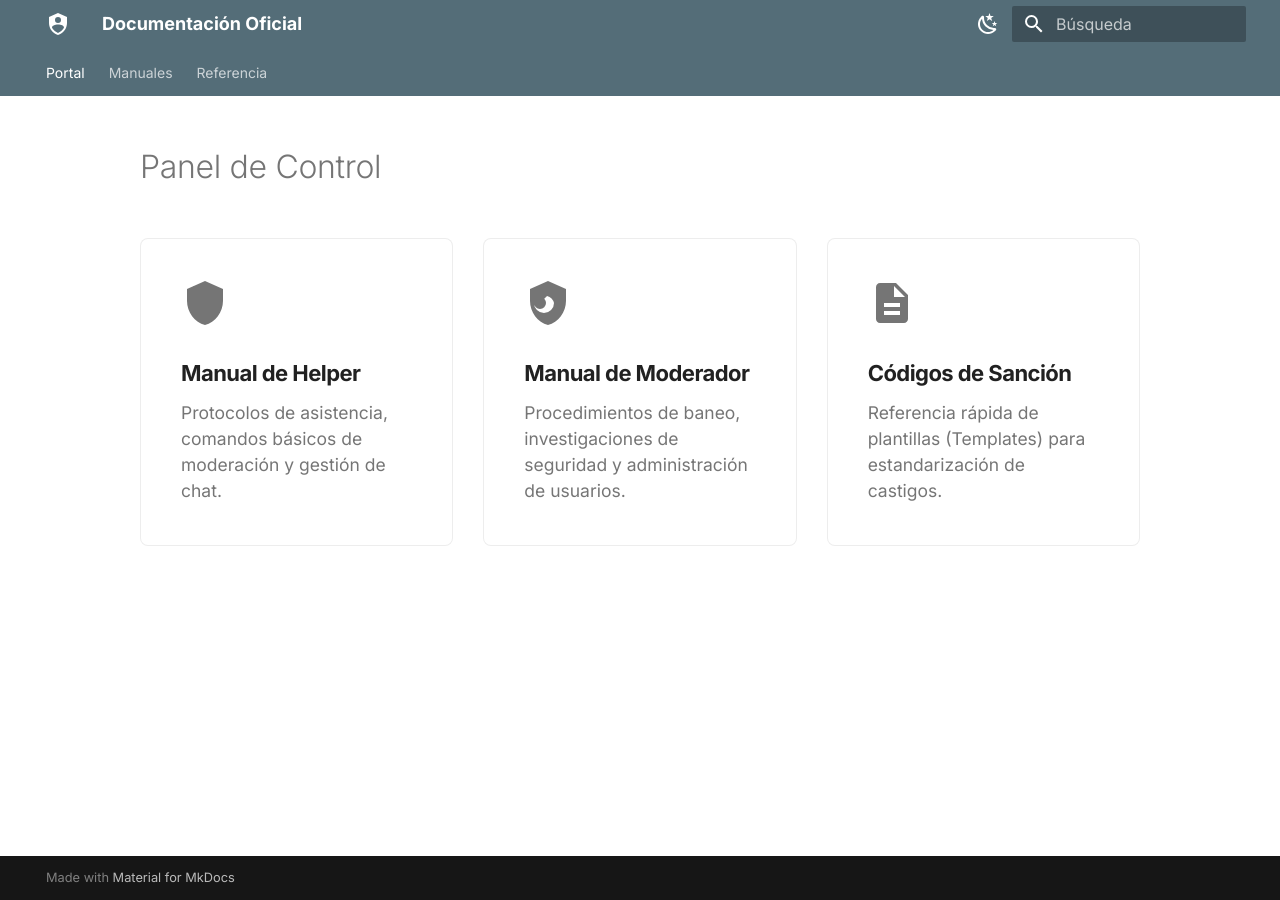
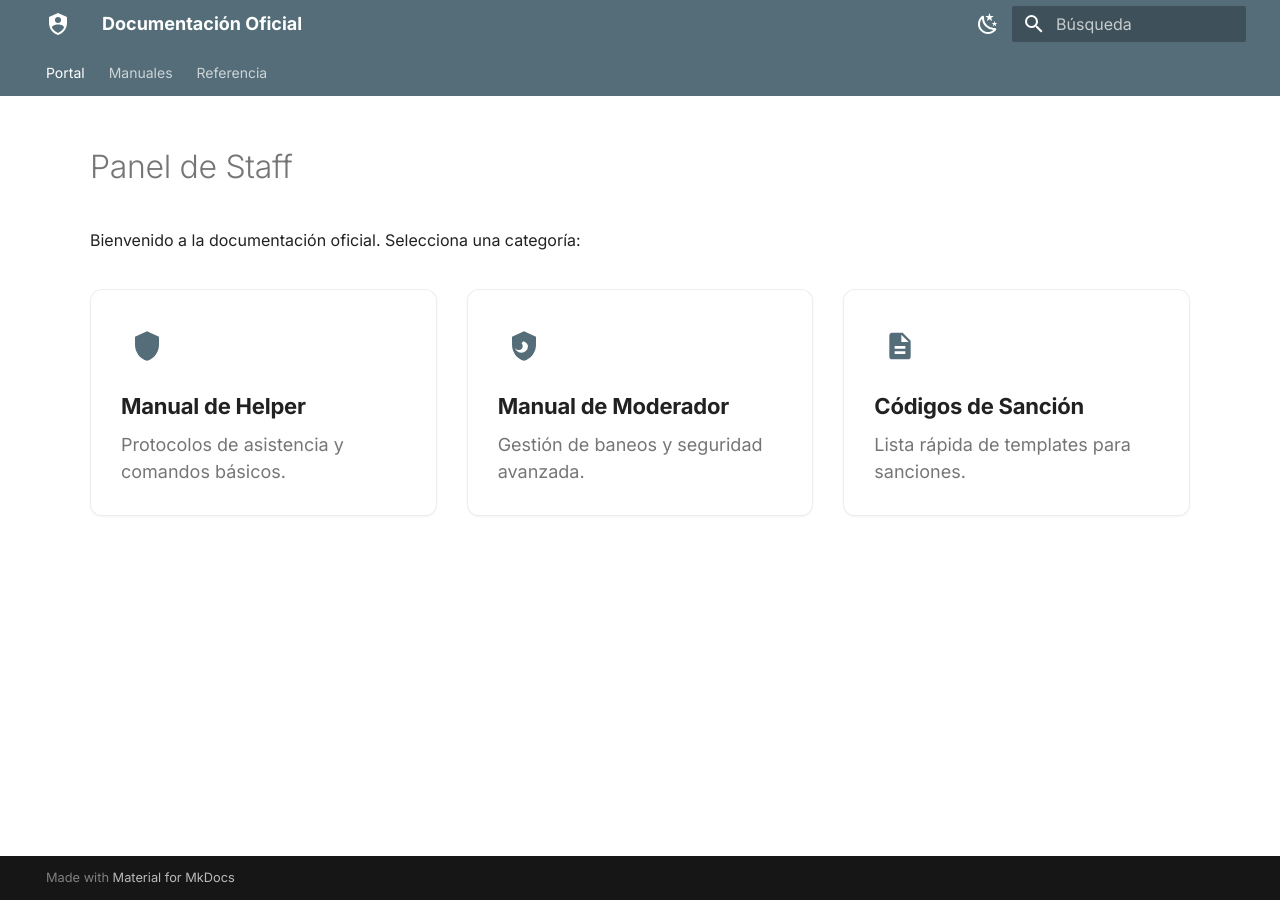
Before and after one commit to ymminnl/page-wiki, an MkDocs documentation site: the page built from docs/index.md, in a window 1280 px wide. Built offline with MkDocs 1.6.1 and Material for MkDocs 9.7.7, drawn with Linux system fonts in a browser that asks for light colours.

Commit message:
Fix: Optimización móvil completa (Mobile-First Grid) y corrección de overflows

```diff
--- a/docs/index.md
+++ b/docs/index.md
@@ -4,35 +4,37 @@
   - toc
 ---
 
-# Panel de Control
+# Panel de Staff
+
+Bienvenido a la documentación oficial. Selecciona una categoría:
 
 <div class="dashboard-grid">
 
-  <!-- Tarjeta 1 -->
+  <!-- Tarjeta 1: Helper -->
   <a href="guias/helper/" class="card">
     <div class="card-icon">
       <svg viewBox="0 0 24 24"><path d="M12 1L3 5v6c0 5.55 3.84 10.74 9 12 5.16-1.26 9-6.45 9-12V5l-9-4m0 10.9c-2.58 0-4.69-2.11-4.69-4.69 0-.79.2-1.53.56-2.17l-1.5-1.5c-.93 1.05-1.5 2.43-1.5 3.94 0 3.87 3.13 7 7 7s7-3.13 7-7c0-1.51-.57-2.89-1.5-3.94l-1.5 1.5c.36.64.56 1.38.56 2.17 0 2.58-2.11 4.69-4.69 4.69z"/></svg>
     </div>
     <h3>Manual de Helper</h3>
-    <p>Protocolos de asistencia, comandos básicos de moderación y gestión de chat.</p>
+    <p>Protocolos de asistencia y comandos básicos.</p>
   </a>
 
-  <!-- Tarjeta 2 -->
+  <!-- Tarjeta 2: Moderador -->
   <a href="guias/moderador/" class="card">
     <div class="card-icon">
       <svg viewBox="0 0 24 24"><path d="M12 1L3 5v6c0 5.55 3.84 10.74 9 12 5.16-1.26 9-6.45 9-12V5l-9-4m-2 16a5 5 0 0 1-5-5c0-1.5.66-2.84 1.71-3.79L5.29 9.71A2.98 2.98 0 0 0 5 12a3 3 0 0 0 3 3 3 3 0 0 0 3-3c0-.83-.34-1.58-.88-2.12l1.41-1.42A4.968 4.968 0 0 1 15 12a5 5 0 0 1-5 5z"/></svg>
     </div>
     <h3>Manual de Moderador</h3>
-    <p>Procedimientos de baneo, investigaciones de seguridad y administración de usuarios.</p>
+    <p>Gestión de baneos y seguridad avanzada.</p>
   </a>
 
-  <!-- Tarjeta 3 -->
+  <!-- Tarjeta 3: Plantillas -->
   <a href="guias/plantillas/" class="card">
     <div class="card-icon">
       <svg viewBox="0 0 24 24"><path d="M14 2H6c-1.1 0-1.99.9-1.99 2L4 20c0 1.1.89 2 1.99 2H18c1.1 0 2-.9 2-2V8l-6-6zm2 16H8v-2h8v2zm0-4H8v-2h8v2zm-3-5V3.5L18.5 9H13z"/></svg>
     </div>
     <h3>Códigos de Sanción</h3>
-    <p>Referencia rápida de plantillas (Templates) para estandarización de castigos.</p>
+    <p>Lista rápida de templates para sanciones.</p>
   </a>
 
 </div>
--- a/docs/stylesheets/extra.css
+++ b/docs/stylesheets/extra.css
@@ -1,101 +1,148 @@
 :root {
+    /* Paleta profesional refinada */
     --card-bg: var(--md-default-bg-color);
     --card-border: var(--md-default-fg-color--lightest);
     --card-hover-border: var(--md-primary-fg-color);
-    --card-shadow: 0 4px 6px -1px rgba(0, 0, 0, 0.1), 0 2px 4px -1px rgba(0, 0, 0, 0.06);
-    --card-hover-shadow: 0 20px 25px -5px rgba(0, 0, 0, 0.1), 0 10px 10px -5px rgba(0, 0, 0, 0.04);
-    --transition-speed: 0.3s;
+    --text-primary: var(--md-default-fg-color);
+    --text-secondary: var(--md-default-fg-color--light);
+
+    /* Sombras suaves (Soft UI) */
+    --shadow-sm: 0 1px 2px 0 rgba(0, 0, 0, 0.05);
+    --shadow-md: 0 4px 6px -1px rgba(0, 0, 0, 0.1), 0 2px 4px -1px rgba(0, 0, 0, 0.06);
+    --shadow-lg: 0 10px 15px -3px rgba(0, 0, 0, 0.1), 0 4px 6px -2px rgba(0, 0, 0, 0.05);
 }
 
+/* === 1. OPTIMIZACIÓN GLOBAL === */
 .md-content__inner {
     margin: 0 auto;
-    max-width: 1000px;
+    max-width: 1100px;
+    padding-bottom: 2rem;
 }
 
-/* --- Dashboard Grid System --- */
+/* Evitar desbordamiento de texto horizontal en móviles */
+.md-typeset {
+    word-wrap: break-word;
+    overflow-wrap: break-word;
+}
+
+/* === 2. DASHBOARD (Grid Inteligente) === */
 .dashboard-grid {
     display: grid;
-    grid-template-columns: repeat(auto-fit, minmax(280px, 1fr));
     gap: 1.5rem;
-    margin-top: 2.5rem;
+    padding: 1rem 0;
+    /* En móvil: 1 columna. En tablet: 2. En PC: 3 */
+    grid-template-columns: 1fr;
 }
 
-/* --- Advanced Card Design --- */
+@media screen and (min-width: 600px) {
+    .dashboard-grid {
+        grid-template-columns: repeat(2, 1fr);
+    }
+}
+
+@media screen and (min-width: 960px) {
+    .dashboard-grid {
+        grid-template-columns: repeat(3, 1fr);
+    }
+}
+
+/* === 3. DISEÑO DE TARJETAS (Cards) === */
 .card {
     background: var(--card-bg);
     border: 1px solid var(--card-border);
-    border-radius: 8px;
-    padding: 2rem;
+    border-radius: 12px; /* Bordes más modernos */
+    padding: 1.5rem;
     display: flex;
     flex-direction: column;
-    align-items: flex-start;
-    justify-content: flex-start;
     text-decoration: none !important;
     color: inherit !important;
-    transition: all var(--transition-speed) cubic-bezier(0.4, 0, 0.2, 1);
+    transition: transform 0.2s ease, box-shadow 0.2s ease, border-color 0.2s;
     position: relative;
-    overflow: hidden;
+    box-shadow: var(--shadow-sm);
+    /* Asegurar que no se salgan del ancho */
+    max-width: 100%;
+    box-sizing: border-box;
 }
 
-/* Barra de acento lateral */
-.card::before {
-    content: "";
-    position: absolute;
-    left: 0;
-    top: 0;
-    height: 100%;
-    width: 4px;
-    background: var(--md-primary-fg-color);
-    opacity: 0;
-    transition: opacity var(--transition-speed);
+/* Efecto Hover solo en escritorio (no en móvil para evitar 'sticky hover') */
+@media (hover: hover) {
+    .card:hover {
+        transform: translateY(-4px);
+        box-shadow: var(--shadow-lg);
+        border-color: var(--card-hover-border);
+    }
 }
 
-.card:hover {
-    transform: translateY(-4px);
-    box-shadow: var(--card-hover-shadow);
-    border-color: var(--card-hover-border);
+/* Iconos dentro de las tarjetas */
+.card-icon {
+    margin-bottom: 1rem;
+    display: flex;
+    align-items: center;
+    justify-content: flex-start;
+    color: var(--md-primary-fg-color); /* Usar el color del tema */
+    background: var(--md-default-bg-color--lightest); /* Fondo sutil para el icono */
+    width: fit-content;
+    padding: 10px;
+    border-radius: 10px;
 }
 
-.card:hover::before {
-    opacity: 1;
-}
-
-/* --- CORRECCIÓN DE ICONOS (FIX BUG) --- */
-.card-icon {
-    margin-bottom: 1.5rem;
-    color: var(--md-default-fg-color--light);
-    transition: color var(--transition-speed);
-    /* Aseguramos que el contenedor tenga tamaño */
-    display: flex;
-    align-items: center;
-    justify-content: center;
-}
-
-/* Forzamos el tamaño del SVG directamente */
 .card-icon svg {
-    width: 48px !important;
-    height: 48px !important;
+    width: 32px;
+    height: 32px;
     fill: currentColor;
 }
 
-.card:hover .card-icon {
-    color: var(--md-primary-fg-color);
+/* Títulos de tarjetas */
+.card h3 {
+    margin: 0 0 0.5rem 0 !important;
+    font-weight: 700;
+    font-size: 1.1rem;
+    line-height: 1.3;
+    color: var(--text-primary);
 }
 
-.card h3 {
-    margin: 0 0 0.5rem 0 !important;
-    font-weight: 600;
-    font-size: 1.1rem;
-    letter-spacing: -0.025em;
-}
-
+/* Texto descriptivo */
 .card p {
     margin: 0;
-    color: var(--md-default-fg-color--light);
-    font-size: 0.875rem;
+    color: var(--text-secondary);
+    font-size: 0.9rem;
     line-height: 1.5;
 }
 
+/* === 4. CORRECCIONES MÓVILES ESPECÍFICAS === */
+@media screen and (max-width: 767px) {
+    /* Reducir tamaño de títulos gigantes en móvil */
+    .md-typeset h1 {
+        font-size: 1.75rem;
+        line-height: 1.2;
+        margin-bottom: 1rem;
+    }
+
+    /* Ajustar padding de las tarjetas en móvil para ganar espacio */
+    .card {
+        padding: 1.25rem;
+    }
+
+    /* Ocultar elementos innecesarios si el tema lo permite */
+    .md-footer-meta {
+        text-align: center;
+    }
+}
+
+/* Ocultar h1 en home */
 .hide-h1 h1 {
     display: none;
 }
+
+/* Estilo para botones de acción si los agregamos */
+.action-btn {
+    display: inline-block;
+    background-color: var(--md-primary-fg-color);
+    color: white !important;
+    padding: 0.5rem 1rem;
+    border-radius: 4px;
+    font-weight: 600;
+    text-align: center;
+    margin-top: 1rem;
+    font-size: 0.85rem;
+}
```
